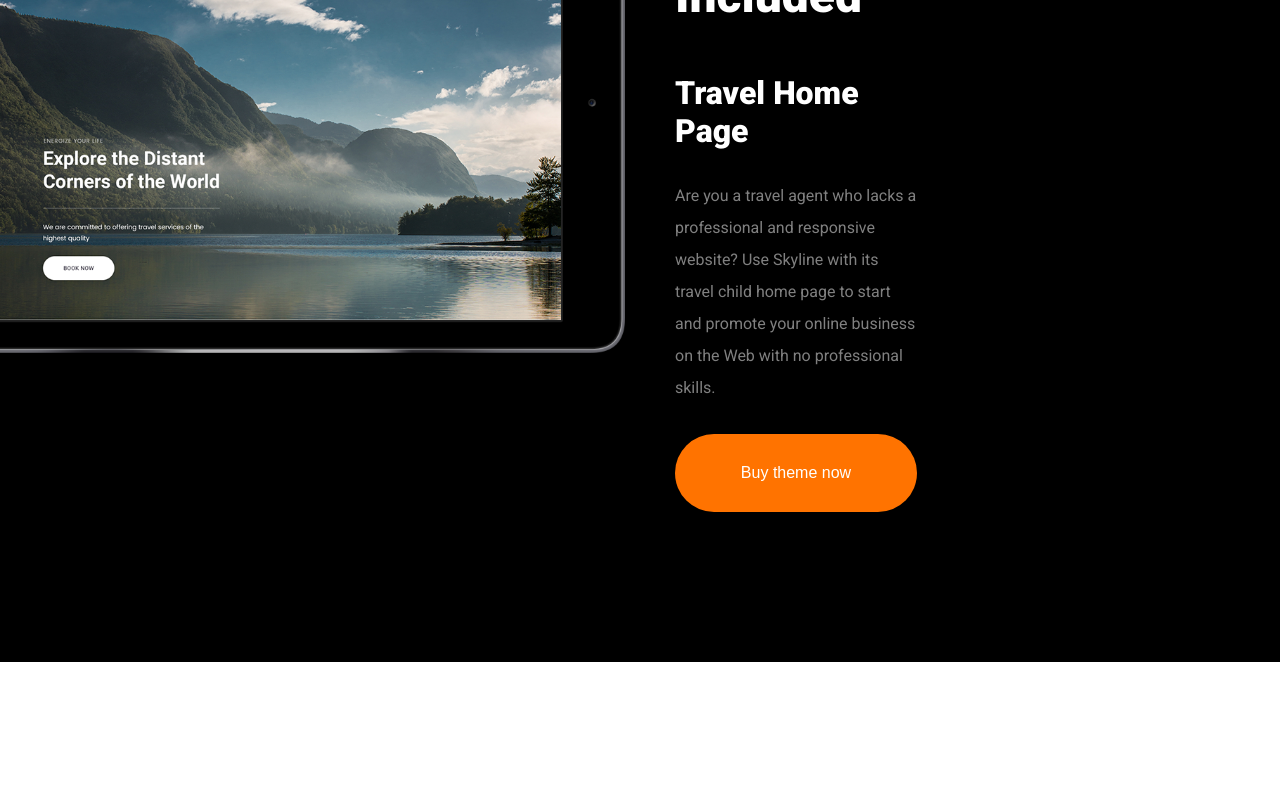
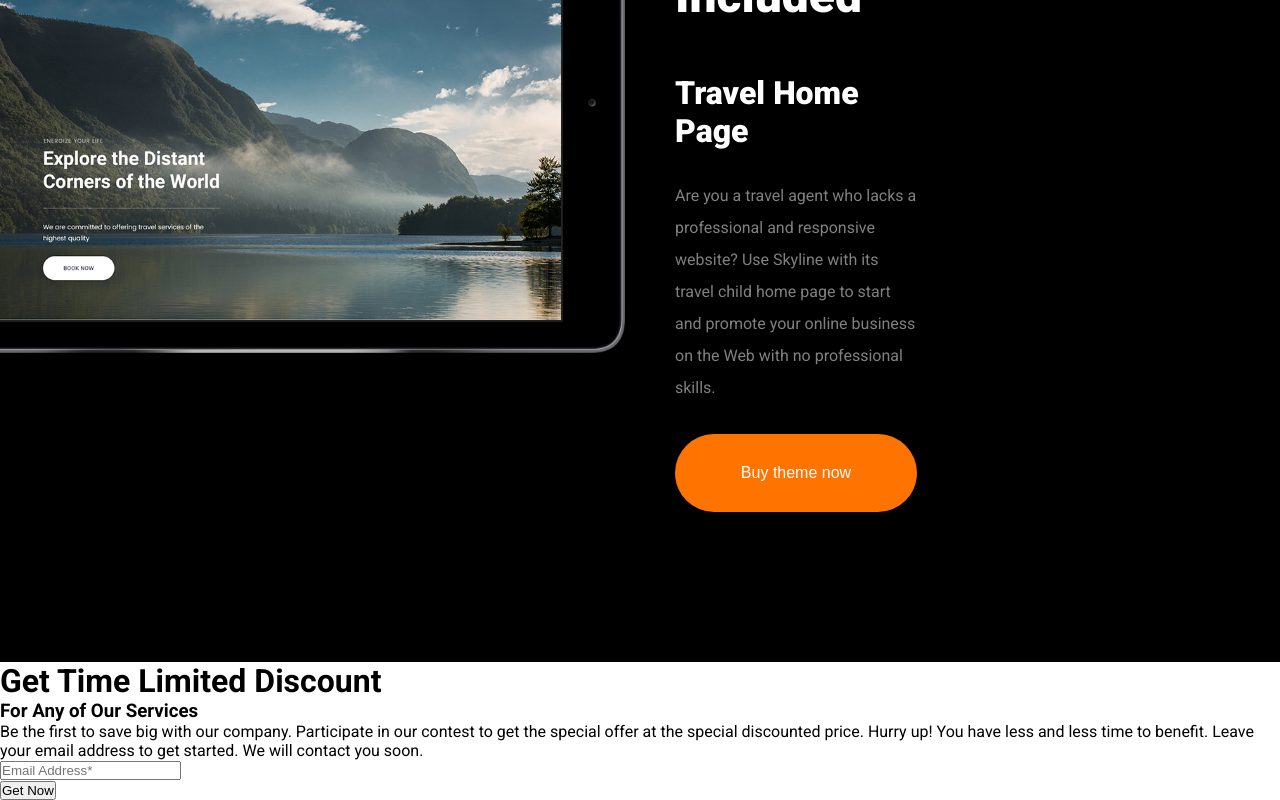
Before and after one commit to Trend20/Skyline, a React (Create React App) app: page / in a window 1280 px wide. Shown: the part 5869-6669 px from the top of the page. Before the commit the page ends 6531 px from the top, so only its background shows below. Built offline with nearby package versions, Linux system fonts and the light colour scheme.

Commit message:
timer commit

```diff
--- a/src/App.js
+++ b/src/App.js
@@ -7,6 +7,7 @@ import Header from './components/Header/Header';
 import Team from './components/Team/Team';
 import Testimonials from './components/Testimonials/Testimonials';
 import Theme from './components/Theme/Theme';
+import Timer from './components/Timer/Timer';
 import Travel from './components/Travel/Travel';
 
 function App() {
@@ -20,6 +21,7 @@ function App() {
      <Construction />
      <Testimonials />
      <Travel />
+     <Timer />
     </div>
   );
 }
--- /dev/null
+++ b/src/components/Timer/Timer.js
@@ -0,0 +1,30 @@
+import React from 'react'
+import './Timer.css';
+
+function Timer() {
+    return (
+        <div className="timer">
+            <div className="timer-text">
+                <div className="head">
+                    <span></span>
+                    <h1>Get Time Limited Discount</h1>
+                </div>
+                <h3>For Any of Our Serviсes</h3>
+                <p>
+                Be the first to save big with our company. Participate in our contest to get the special offer at the special discounted price. Hurry up! You have less and less time to benefit. Leave your email address to get started. We will contact you soon.
+                </p>
+            </div>
+
+            <div className="countdown">
+                <div id="timer"></div>
+                <form>
+                    <input type="email" placeholder="Email Address*" required/>
+                    <br/>
+                    <button className="form-btn">Get Now</button>
+                </form>
+            </div>
+        </div>
+    )
+}
+
+export default Timer
```
Also changed, not shown: src/components/Timer/Timer.css (added), src/components/Travel/Travel.css (line endings or trailing spaces).
